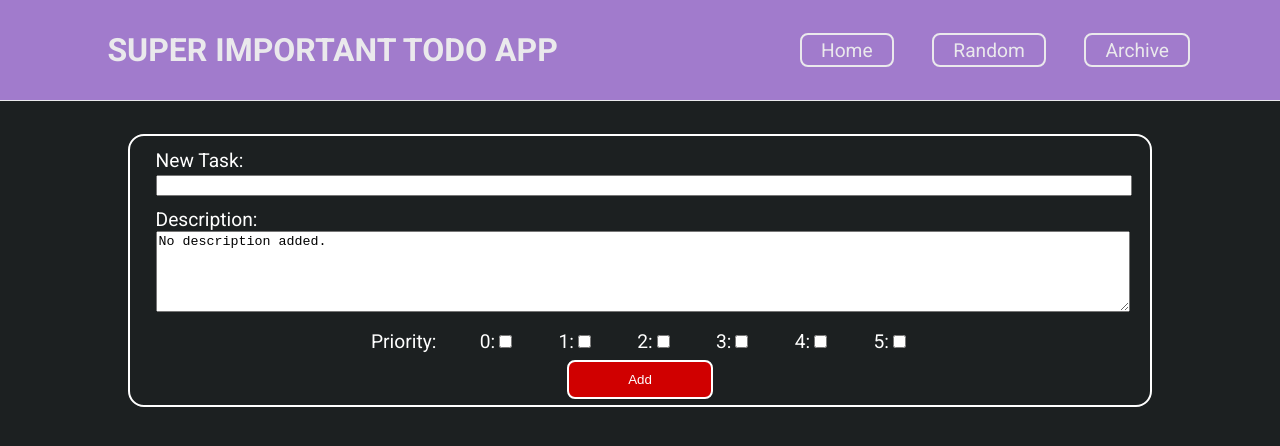
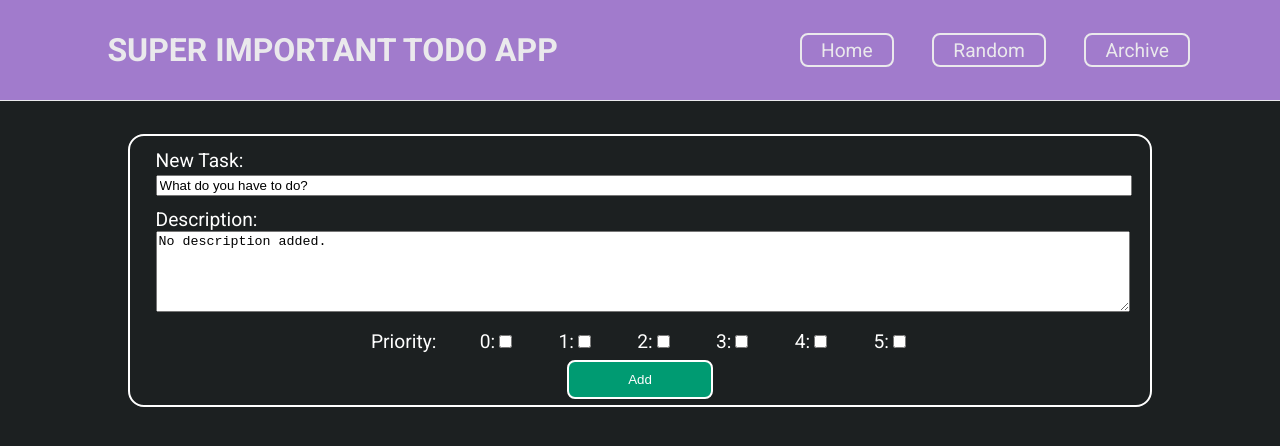
Before and after one commit to PhilippDemmelmair/todo, a React (Create React App) app: page / in a window 1280 px wide. Shown: the top 446 px of the page. Built offline with nearby package versions, Linux system fonts and the light colour scheme; a web font is replaced by a local one.

Commit message:
add a placeholder for new Task Title

```diff
--- a/src/components/TaskObjects/Add.jsx
+++ b/src/components/TaskObjects/Add.jsx
@@ -1,5 +1,4 @@
 // TODO add edit functionality
-// TODO input should disappear or return to a placeholder
 // TODO Error mesage should explain why you can't add a new Task
 
 import { useState } from 'react'
@@ -7,7 +6,7 @@
 import useTodo from '../../common/useTodo'
 
 function Add() {
-  const [text, setText] = useState('')
+  const [text, setText] = useState('What do you have to do?')
   const [description, setDescription] = useState('No description added.')
   const [priority, setPriority] = useState('0')
 
```
